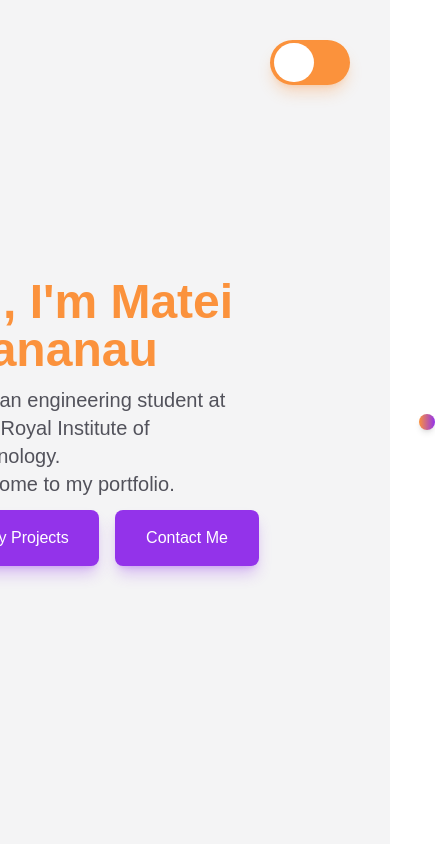
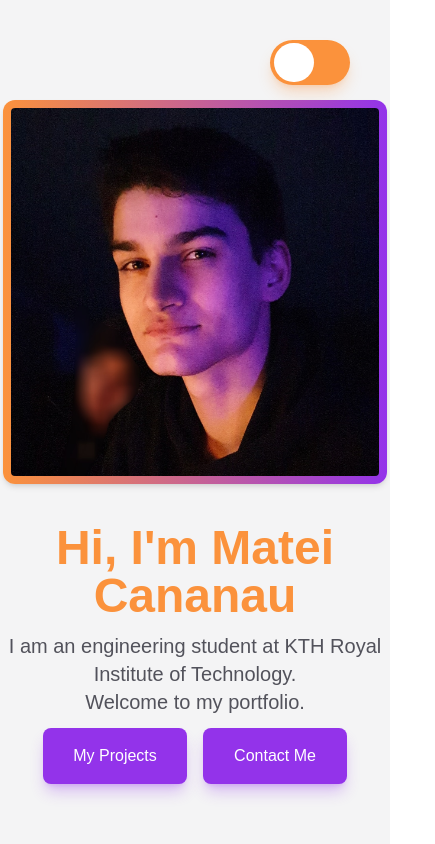
Before and after one commit to Matdrox/portfolio, a React (Create React App) app: page / in a window 390 px wide. Shown: the top 844 px of the page, 435 px wide, since content can reach past the window. Built offline with nearby package versions, Linux system fonts and the light colour scheme.

Commit message:
Update Landing Page Responsive

```diff
--- a/src/components/Page1.js
+++ b/src/components/Page1.js
@@ -16,8 +16,9 @@ const Page1 = ({ changePrimary }) => {
   };
 
   return (
-    <div className='flex justify-center items-center h-screen min-w-screen content-center space-x-40'>
-      <div style={{ flexDirection: 'column' }} className='space-y-3'>
+    <div className='flex flex-col-reverse text-center justify-center items-center h-screen min-w-screen content-center space-y-20 space-y-reverse
+    md:flex-row md:space-x-40 md:text-left'>
+      <div style={{ flexDirection: 'column' }} className='space-y-3 -my-10'>
         {/* ADD LOAD ANIMATION */}
         {/* SHOW THAT YOU HAVE TO SCROLL */}
         <p className='text-orange-400 font-bold text-5xl'>
@@ -29,7 +30,7 @@ const Page1 = ({ changePrimary }) => {
           <br />
           Welcome to my portfolio.
         </p>
-        <div className='flex space-x-4'>
+        <div className='flex space-x-4 justify-center md:justify-start'>
           <Button text='My Projects' onClick={() => scrollToSection(projects)} />
           <Button text='Contact Me' onClick={() => scrollToSection(contact)}/>
         </div>
@@ -37,7 +38,8 @@ const Page1 = ({ changePrimary }) => {
       <motion.div whileHover={{ scale: 1.03 }} whileTap={{ scale: 1 }}>
         <img
           src={imgMateiCananau}
-          className='w-96 pointer-events-none rounded-xl shadow-md p-2 bg-gradient-to-r from-orange-400 to-purple-600'
+          className='w-96 pointer-events-none rounded-xl shadow-md p-2 bg-gradient-to-r from-orange-400 to-purple-600
+          min-w-[300px]'
           // className='w-96 pointer-events-none rounded-xl shadow-lg p-2 bg-white'
         />
       </motion.div>
```
